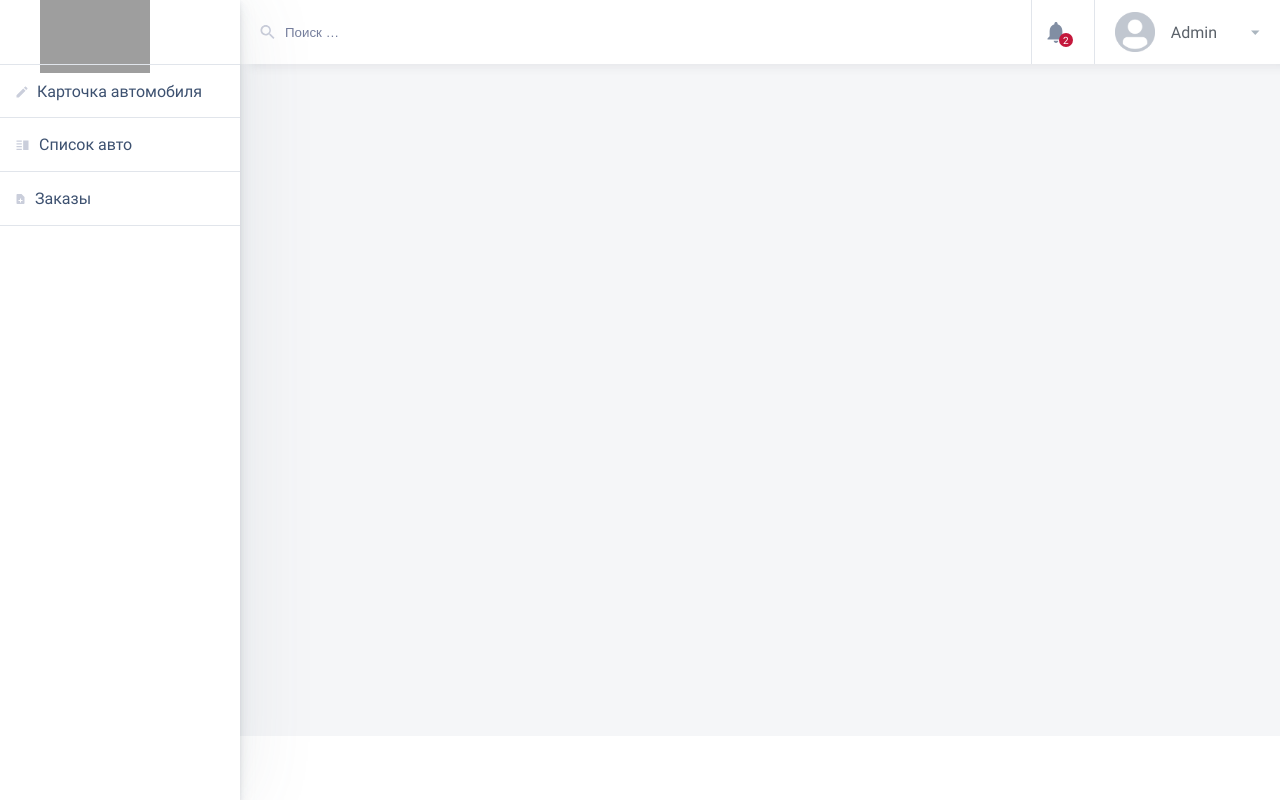
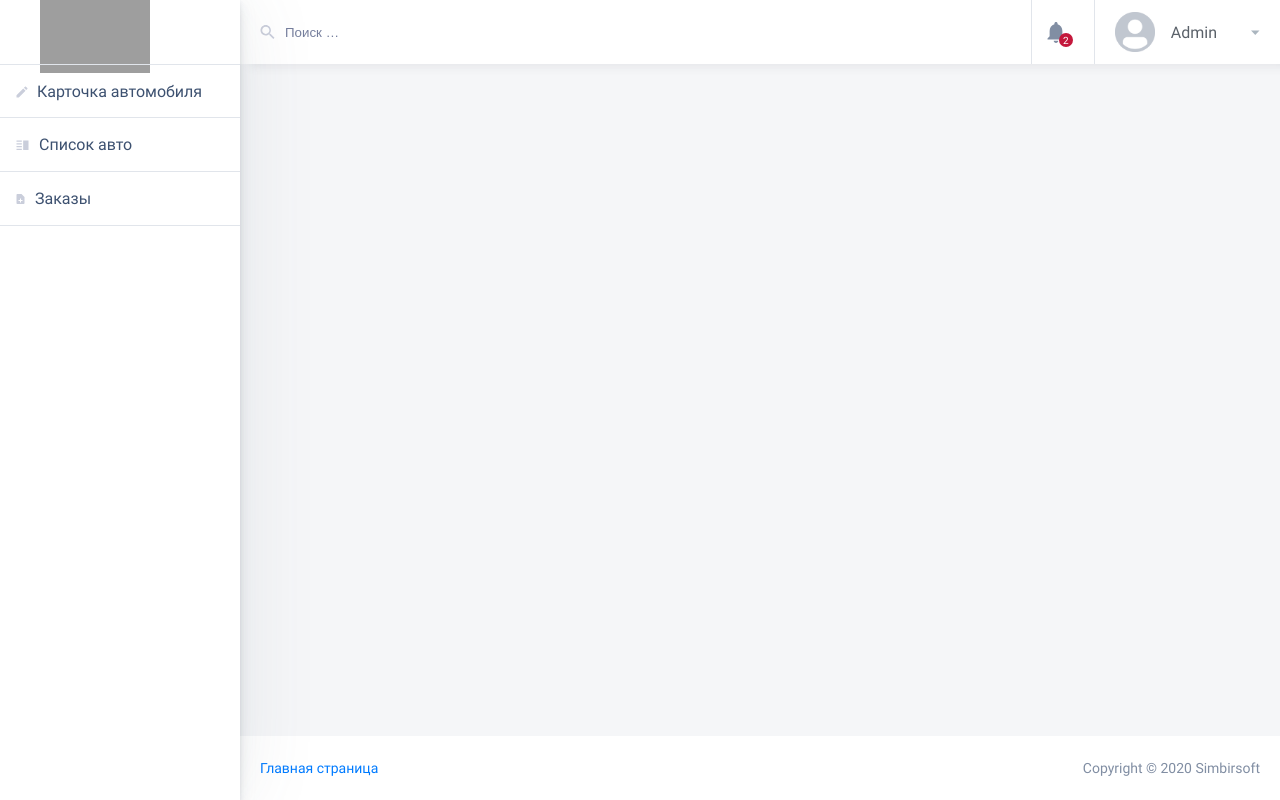
Before and after one commit to PolyantsevYury/need-for-drive, a React (Create React App) app: page /admin in a window 1280 px wide. Built offline with nearby package versions, Linux system fonts and the light colour scheme; grey boxes are pictures that could not be loaded; what react-geocode would draw is missing.

Commit message:
Add header

```diff
--- a/src/components/adminPage/AdminPage.js
+++ b/src/components/adminPage/AdminPage.js
@@ -18,7 +18,14 @@ const AdminPage = ({ location }) => {
         <div className="admin__content content">
           {location.pathname === "/admin/orders" && <Orders />}
         </div>
-        <div className="admin__footer"> </div>
+        <div className="admin__footer">
+          <a className="admin__footer-link" href="/">
+            Главная страница
+          </a>
+          <span className="admin__footer-copyright">
+            Copyright © 2020 Simbirsoft
+          </span>
+        </div>
       </div>
     </div>
   );
--- a/src/components/adminPage/AdminPage.scss
+++ b/src/components/adminPage/AdminPage.scss
@@ -39,6 +39,20 @@
 
   &__footer {
     height: 64px;
+    display: flex;
+    justify-content: space-between;
+    align-items: center;
+    padding: 0 20px 0 20px;
+    font-size: 14px;
+  }
+
+  &__footer-link {
+    text-decoration: none;
+    color: $clr-main-blue;
+  }
+
+  &__footer-copyright {
+    color: #818EA3;
   }
 }
 
@@ -127,6 +141,10 @@
     &::placeholder {
       color: #767F9D;
     }
+
+    &:focus {
+      outline: none;
+    }
   }
 
   &__notifications {
```
